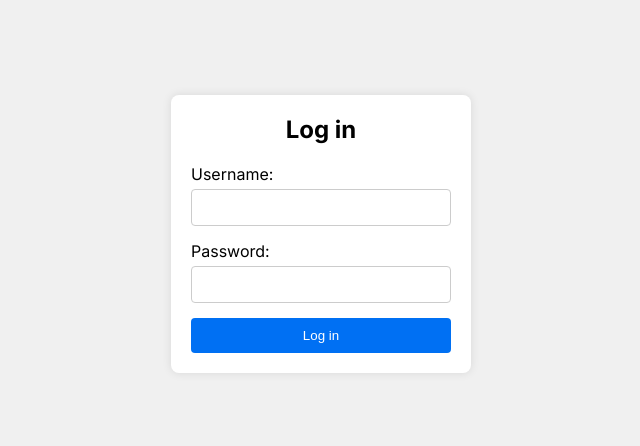
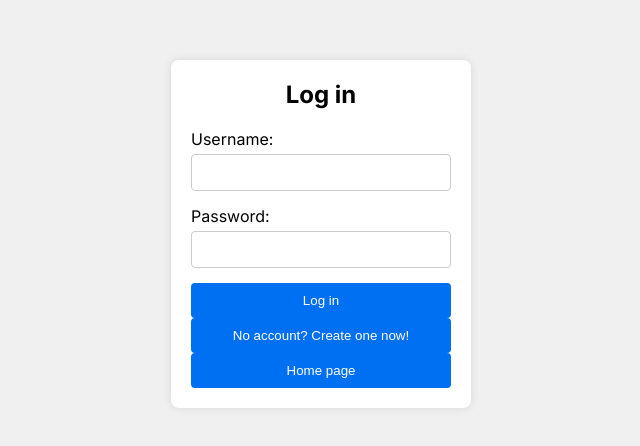
Before and after one commit to Player1IL/TournaME-Client, a Next.js app: page /pages/signin in a window 1280 px wide. Shown: the part 166-612 px from the top of the page, without its empty margins (319-959 px from the left). Built offline with nearby package versions, Linux system fonts and the light colour scheme.

Commit message:
Added buttons to switch from login and sign-up and homepage

```diff
--- a/src/app/pages/signin/form.jsx
+++ b/src/app/pages/signin/form.js
@@ -1,8 +1,11 @@
 'use client'
 
 import styles from "./page.module.css";
+import { useRouter } from "next/navigation";
+import {signIn} from "next-auth/react";
 
 export default function Form() {
+    const router = useRouter();
     const handleSubmit = async (e) => {
         e.preventDefault();
         const formData = new FormData(e.currentTarget);
@@ -13,9 +16,17 @@ export default function Form() {
         });
         console.log(response);
     };
+    const handleRedirectCreate = (e)  =>{
+        e.preventDefault();
+        router.push('./signup/')
+    }
+    const handleRedirectHome = (e)  =>{
+        e.preventDefault();
+        router.push('../')
+    }
     return (
         <div className={styles.container}>
-            <form className={styles.form}>
+            <form onSubmit={handleSubmit} className={styles.form}>
                 <h2>Log in</h2>
 
                 <label htmlFor="username">Username:</label>
@@ -25,6 +36,8 @@ export default function Form() {
                 <input type="password" id="password" name="password" required/>
 
                 <button type="submit">Log in</button>
+                <button onClick={handleRedirectCreate}>No account? Create one now!</button>
+                <button onClick={handleRedirectHome}>Home page</button>
             </form>
         </div>
     )
```
Also changed, not shown: src/app/pages/signup/from.js (renamed from src/app/pages/signup/from.jsx, +13 -1 lines).
